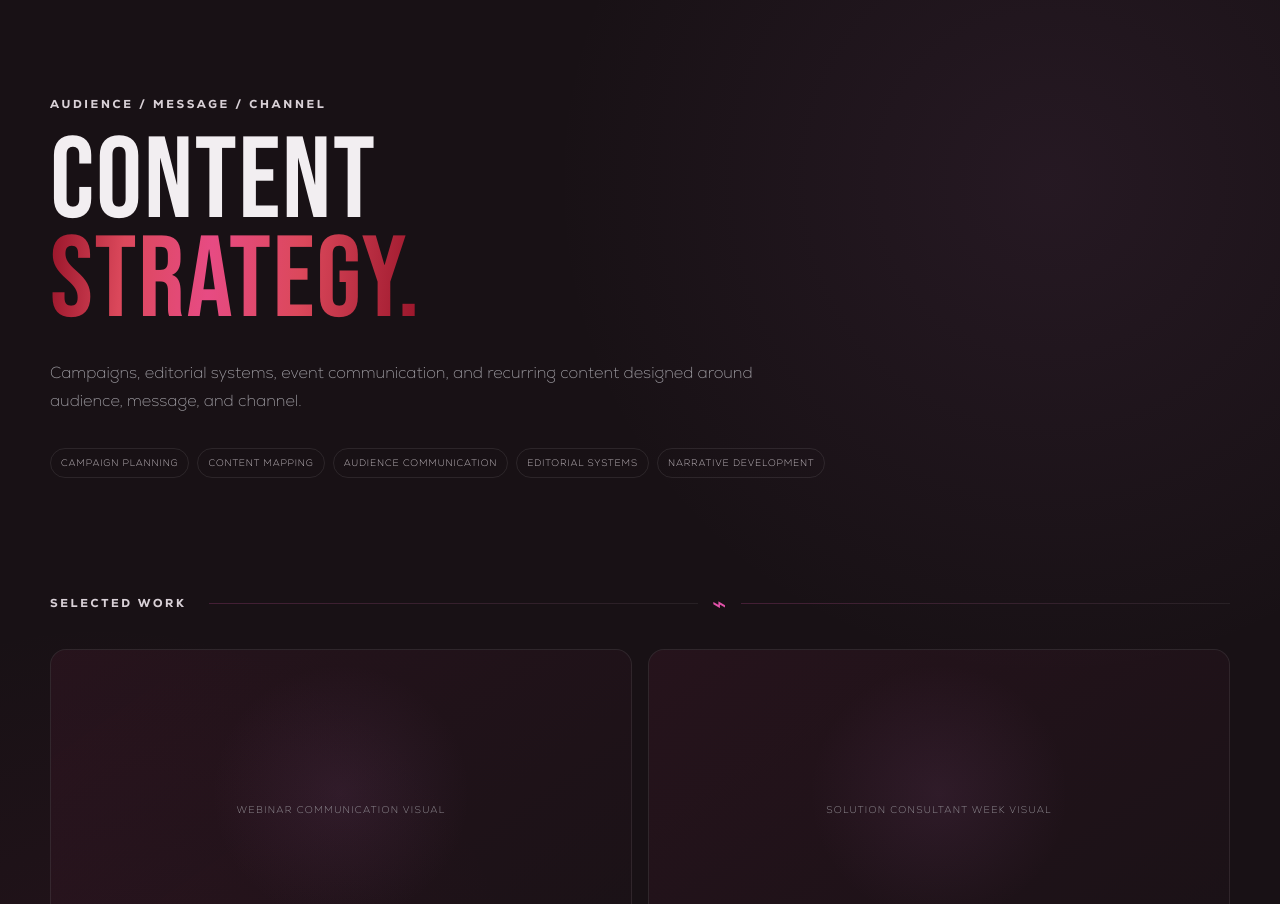
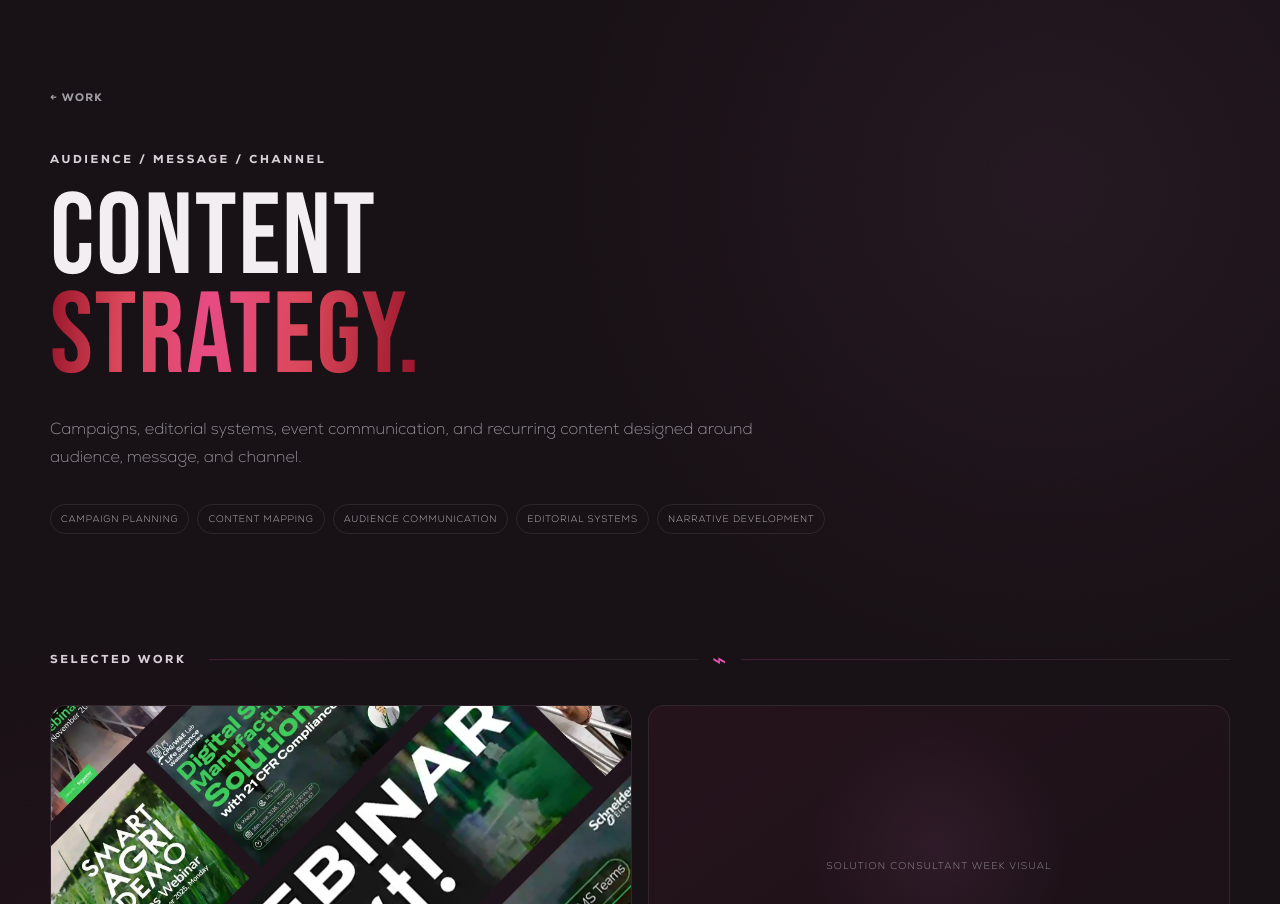
Before and after one commit to ipsitabosecreatrix/IpsitaCrtx, an Astro site: page /work/content-strategy in a window 1280 px wide. Shown: the part 108-1012 px from the top of the page. Built offline with nearby package versions, Linux system fonts and the light colour scheme; Astro itself is replaced by a stand-in of ours.

Commit message:
complete webinar communication

```diff
--- a/src/pages/work/content-strategy.astro
+++ b/src/pages/work/content-strategy.astro
@@ -18,7 +18,12 @@ import '../../styles/content-strategy.css';
     ====================================================== -->
 
     <section class="cs-hero shell">
-
+    <a
+        class="content-strategy-back"
+        href="/"
+        >
+        ← Work
+        </a>
       <p class="eyebrow">
         Audience / Message / Channel
       </p>
@@ -69,9 +74,11 @@ import '../../styles/content-strategy.css';
         >
 
           <div class="cs-card__visual">
-            <div class="cs-placeholder">
-              <span>Webinar Communication Visual</span>
-            </div>
+            <img
+              src="/images/content-strategy/web-communication-visual.webp"
+              alt="Webinar communication campaign work"
+              loading="lazy"
+            />
           </div>
 
           <div class="cs-card__content">
--- a/src/styles/content-strategy.css
+++ b/src/styles/content-strategy.css
@@ -456,7 +456,29 @@
   letter-spacing: 0.1em;
 }
 
+.content-strategy-back {
+  display: inline-flex;
+  align-items: center;
 
+  margin-bottom: 34px;
+
+  color: var(--muted);
+
+  font-size: 0.68rem;
+  font-weight: 800;
+
+  text-transform: uppercase;
+  letter-spacing: 0.12em;
+
+  transition:
+    color 0.2s ease,
+    transform 0.2s ease;
+}
+
+.content-strategy-back:hover {
+  color: var(--hot-pink);
+  transform: translateX(-3px);
+}
 
 /* =========================================================
    SELECTED COMMUNICATIONS
```
Also changed, not shown: src/pages/work/webinar-communication.astro (+7 -6 lines), public/images/content-strategy/web-communication-visual.webp (added), public/images/webinars/21cfr-part2-placeholder.webp (added), 1 other file.
